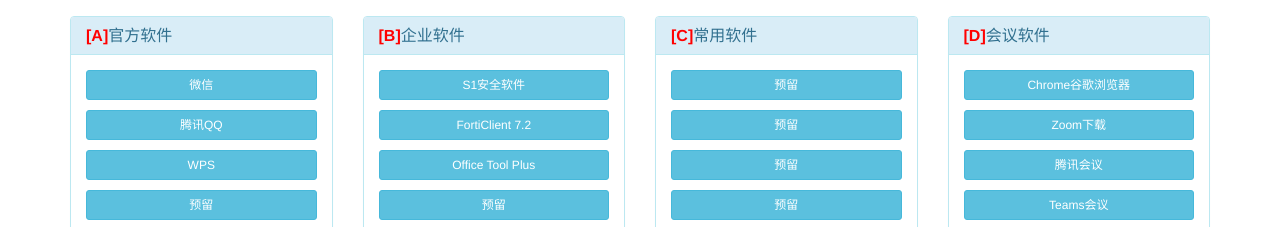
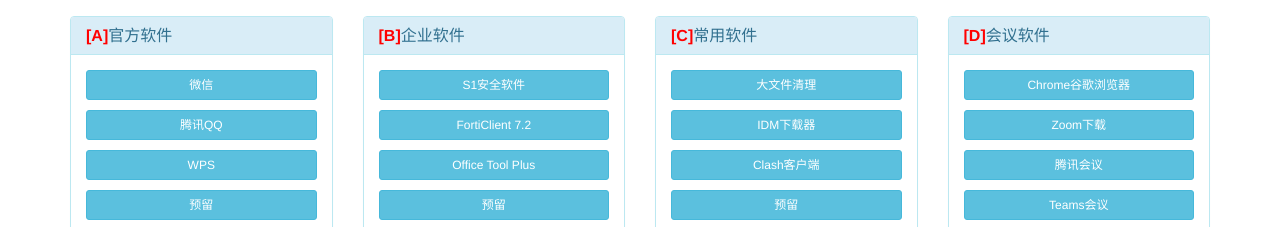
Before and after one commit to th2006464/software, a plain HTML site: page index.html in a window 1280 px wide. Shown: the part 136-363 px from the top of the page. Drawn offline with nearby package versions, Linux system fonts and the light colour scheme; a script that the page names is missing.

Commit message:
Update index.html

```diff
--- a/index.html
+++ b/index.html
@@ -151,11 +151,11 @@
                                 <span style="color:red;font-weight:bold;">[C]</span>常用软件</h3></div>
                             <div class="panel-body">
                               <p>
-                                <a href="https://#" class="btn btn-info btn-sm btn-block">预留</a></p>
+                                <a href="https://zhimei58.lanzoup.com/iVgMI0yrz4de" class="btn btn-info btn-sm btn-block">大文件清理</a></p>
                               <p>
-                                <a href="https://#" class="btn btn-info btn-sm btn-block">预留</a></p>
+                                <a href="https://wwzx.lanzn.com/iIkDG2oszdle" class="btn btn-info btn-sm btn-block">IDM下载器</a></p>
                               <p>
-                                <a href="https://#" class="btn btn-info btn-sm btn-block">预留</a></p>
+                                <a href="https://github.com/clash-verge-rev/clash-verge-rev/releases" class="btn btn-info btn-sm btn-block">Clash客户端</a></p>
                               <p>
                                 <a href="https://#" class="btn btn-info btn-sm btn-block">预留</a></p>
                               <p>
```
